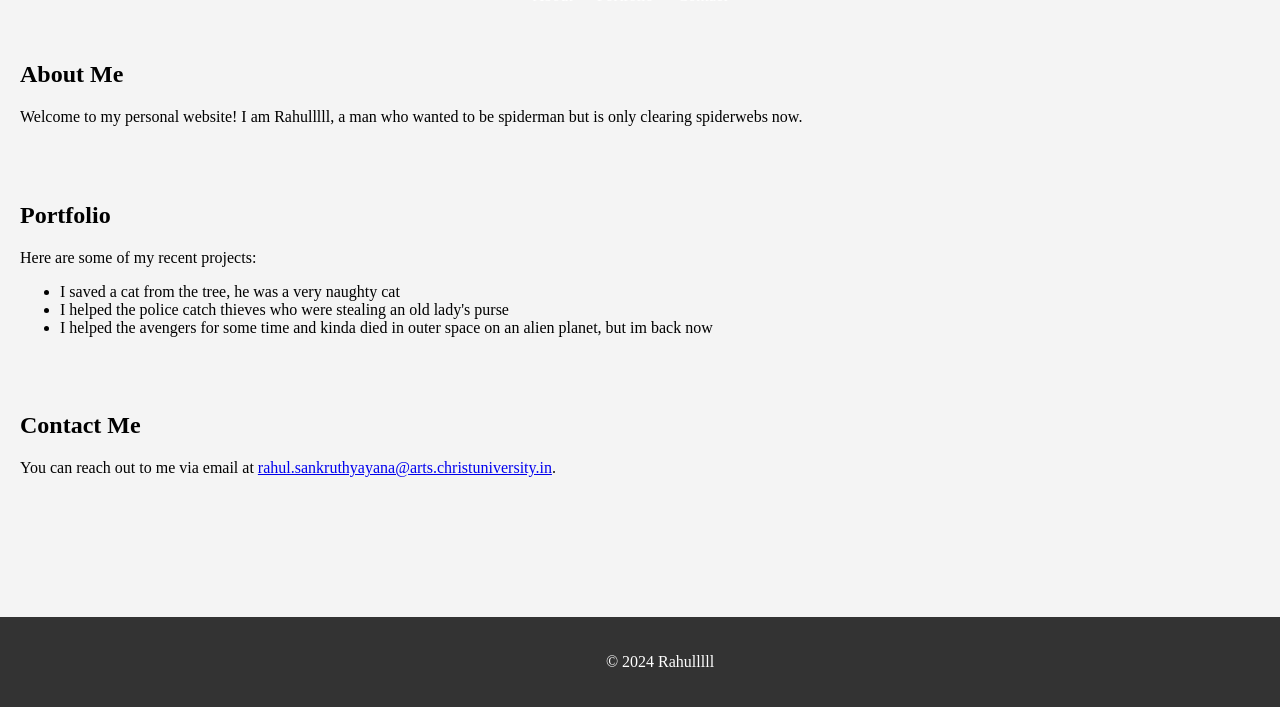
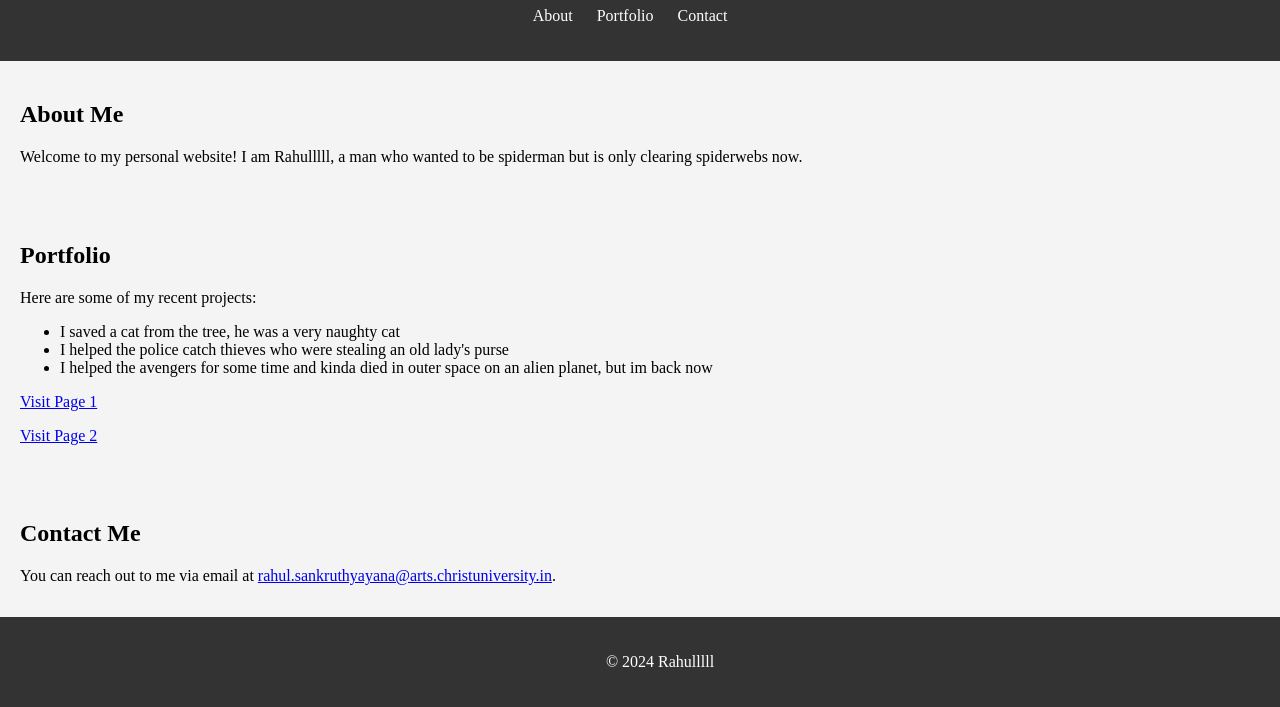
Before and after one commit to RahulWebAnalyticsClass/LFA-analysis, a plain HTML site: page index.html in a window 1280 px wide. Shown: the part 93-800 px from the top of the page. Drawn offline with Linux system fonts and the light colour scheme.

Commit message:
Update index.html

```diff
--- a/index.html
+++ b/index.html
@@ -21,9 +21,7 @@ height="0" width="0" style="display:none;visibility:hidden"></iframe></noscript>
             padding: 0;
             background-color: #f4f4f4;
         }
-<p><a href="/LFA-analysis/page1.html">Visit Page 1</a></p>
 
-<p><a href="/LFA-analysis/page1.html">Visit Page 2</a></p>
 
         header {
             background-color: #333;
@@ -110,7 +108,10 @@ height="0" width="0" style="display:none;visibility:hidden"></iframe></noscript>
             <li>I saved a cat from the tree, he was a very naughty cat</li>
             <li>I helped the police catch thieves who were stealing an old lady's purse</li>
             <li>I helped the avengers for some time and kinda died in outer space on an alien planet, but im back now</li>
+
         </ul>
+          <p><a href="/LFA-analysis/page1.html">Visit Page 1</a></p>
+            <p><a href="/LFA-analysis/page1.html">Visit Page 2</a></p>
     </section>
     <section id="contact">
         <h2>Contact Me</h2>
```
